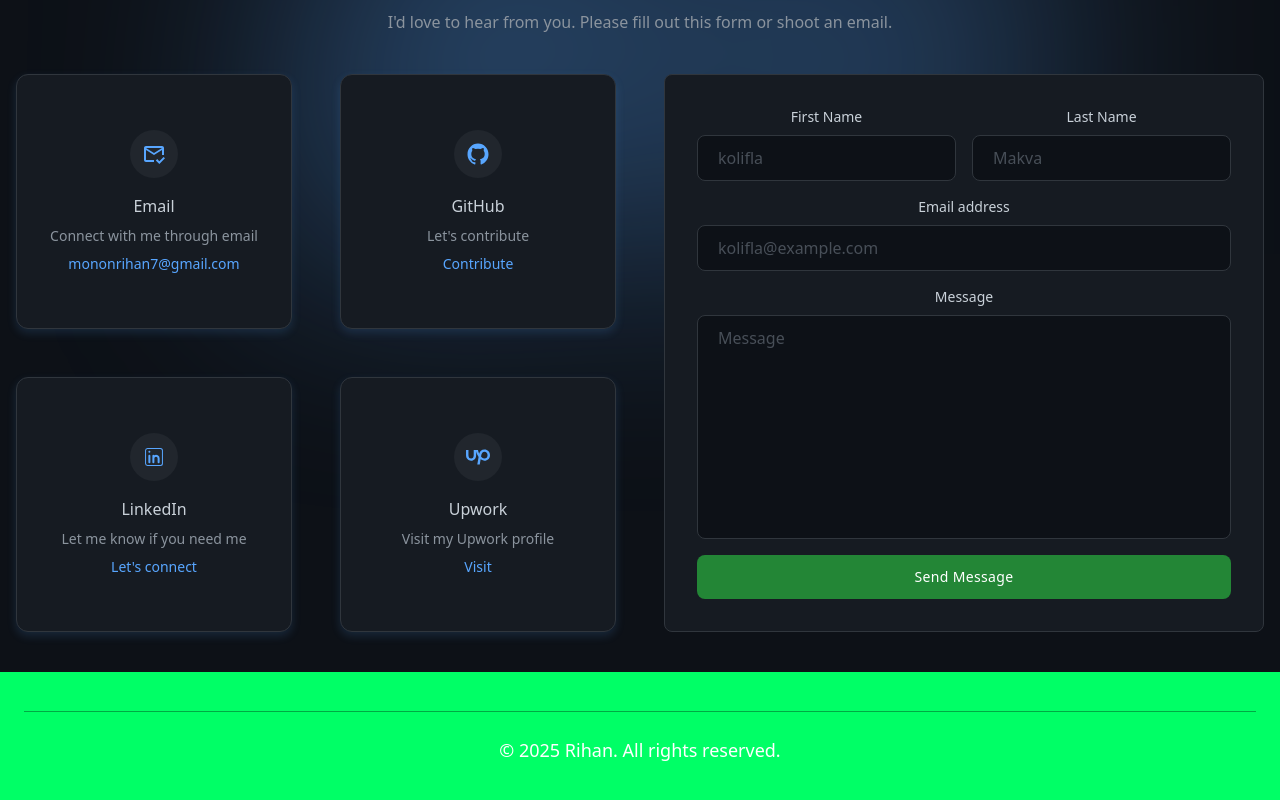
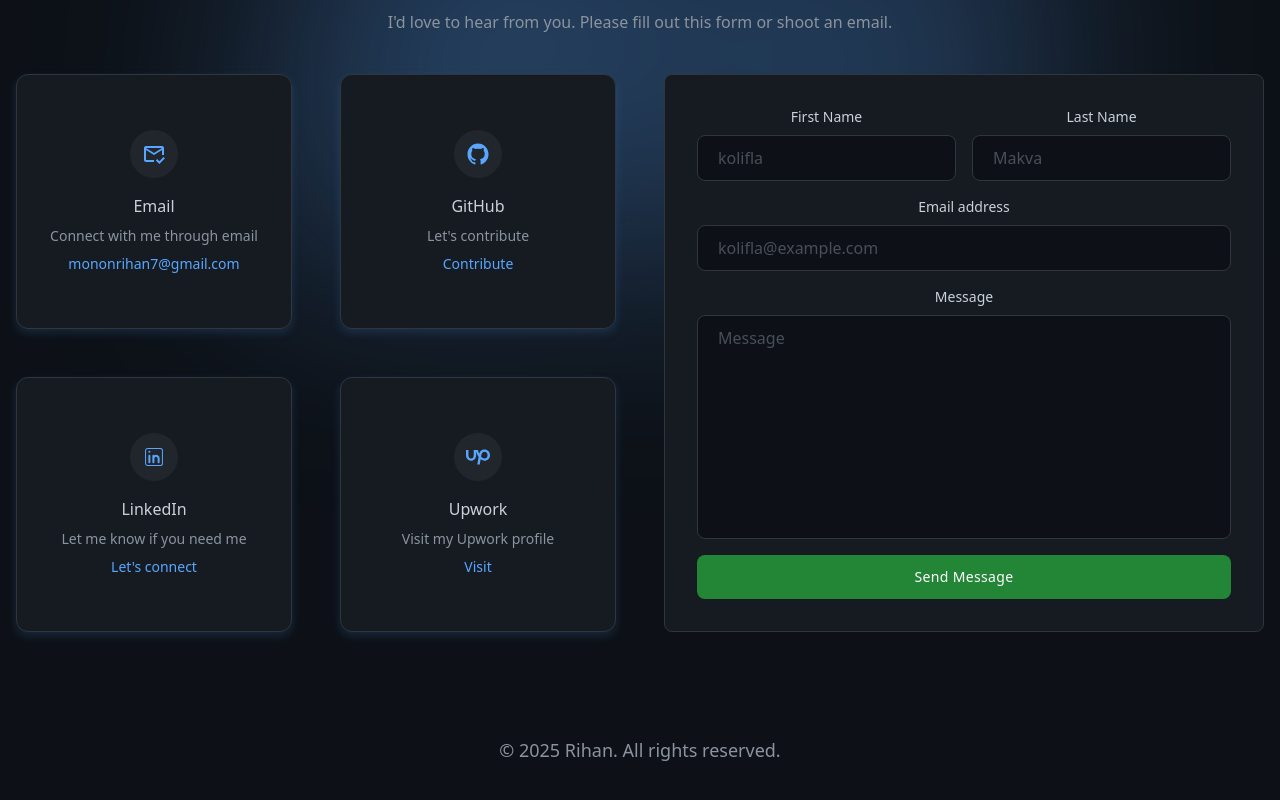
Before and after one commit to itzrihan/itsrihan.me, a React (Vite) app: page / in a window 1280 px wide. Shown: the part 2023-2823 px from the top of the page. Built offline with nearby package versions, Linux system fonts and the light colour scheme.

Commit message:
Update Footer.jsx

```diff
--- a/src/components/Footer.jsx
+++ b/src/components/Footer.jsx
@@ -1,8 +1,8 @@
 const Footer = () => {
     return (
-        <footer className="mt-[-1px] bg-[#00FF66] text-white text-center">
+        <footer className="mt-[-1px] bg-[#0d1117] text-[#8b949e] text-center border-t border-[#30363d]">
             <div className="py-10 px-4 md:px-6 text-sm md:text-lg">
-                <div className="max-w-screen-xl mx-auto border-t border-[#00AA44]">
+                <div className="max-w-screen-xl mx-auto">
                     <p className="pt-6">&copy; {(new Date()).getFullYear()} Rihan. All rights reserved.</p>
                 </div>
             </div>
```
